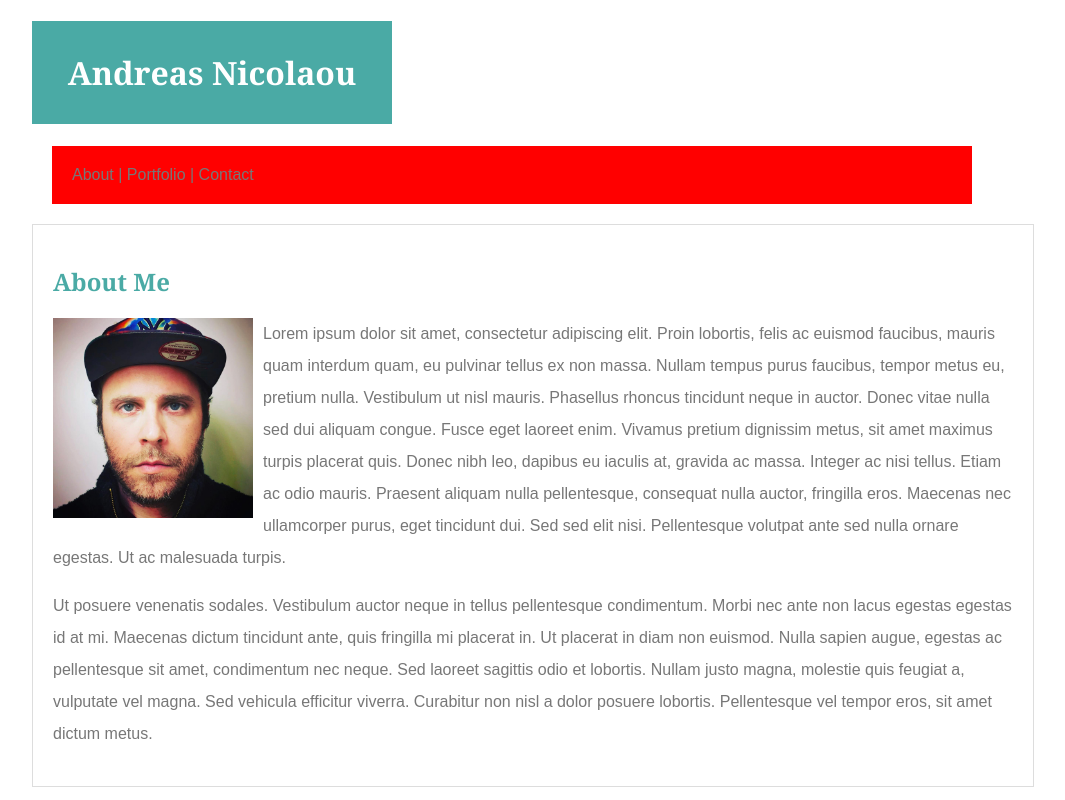
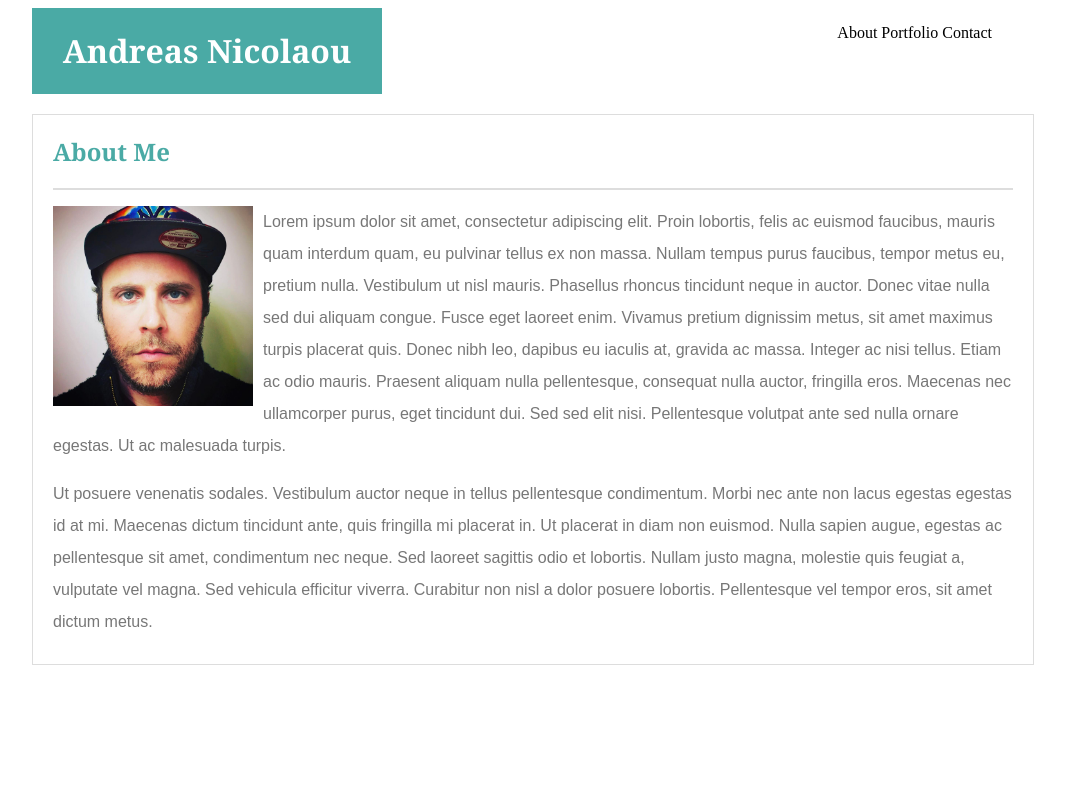
Before and after one commit to agnicolaou/Basic-Portfolio, a plain HTML site: page index.html in a window 1280 px wide. Shown: the whole page, without its empty margins (96-1161 px from the left). Drawn offline with Linux system fonts and the light colour scheme.

Commit message:
Need to complete nav bar, add background, add footer

```diff
--- a/assets/css/style.css
+++ b/assets/css/style.css
@@ -1,19 +1,46 @@
-#topmenu{
-    padding: 30px;
-    margin: 20px;
-    background-color:red;
-    color: #777777;
-    font-family: Arial, Helvetica, sans-serif;
-    padding: 20px;
+header {
+
+    background-color: blue;
 
 }
 
+
+#name {
+    width: 350px;
+    height: auto;
+    text-align: center;
+    color: white;
+    background-color: #4aaaa5;
+    font-family: Georgia, 'Times New Roman', Times, serif;
+    float: left;
+ }
+
+
+li {
+    display: inline;
+}
+
+ul {
+    float: right;
+}
+
+
 .contentcontainer{
-    padding: 20px;
+    margin: 20px 0 0 0;
+    padding: 0 20px 10px 20px;
     border: 1px solid #dddddd;
     width: 960px;
+    float: left;
+}
 
+.contentheader{
+    color: #4aaaa5;
+    font-family: Georgia, 'Times New Roman', Times, serif;
+    font-weight: strong;
+}
 
+hr{
+    border: 1px solid #dddddd;
 }
 
 body {
@@ -24,14 +51,7 @@ body {
 
 
 
-#logo {
-   padding: 30px;
-   width: 300px;
-   color: white;
-   background-color: #4aaaa5;
-   text-align: center;
-   font-family: Georgia, 'Times New Roman', Times, serif;
-}
+
 
 
 p {
@@ -45,9 +65,3 @@ p {
         float: left;
         padding: 0 10px 0 0;
 }
-
-.contentheader{
-    color: #4aaaa5;
-    font-family: Georgia, 'Times New Roman', Times, serif;
-    font-weight: strong;
-}
--- a/index.html
+++ b/index.html
@@ -9,38 +9,35 @@
 
 
 
+<header>
+
+    <!-- MY NAME -->
+    <div id="name">
+    <h1>Andreas Nicolaou</h1>
+    </div>
+
+    <!-- Top Menu Bar -->
+
+    <ul>
+        <li>About</li>
+        <li>Portfolio</li>
+        <li>Contact</li>
+    </ul>
+
+</header>
 
 
 <body>
 
-
-
-
-    <!-- Logo -->
-    <h1 id="logo">
-
-        Andreas Nicolaou
-
-    </h1>
-
-
-    <!-- Top Menu Bar -->
-    <section id="topmenu">
-
-            About    |  Portfolio    |    Contact
-
-    </section>
-
-
-
     <section class="contentcontainer">
-
 
         <!-- Profile Photo -->
 
         <h1 class="contentheader">
             About Me
         </h1>
+
+<hr>
 
         <p>
                 <img id="profilephoto"
```
Also changed, not shown: 1 other file.
